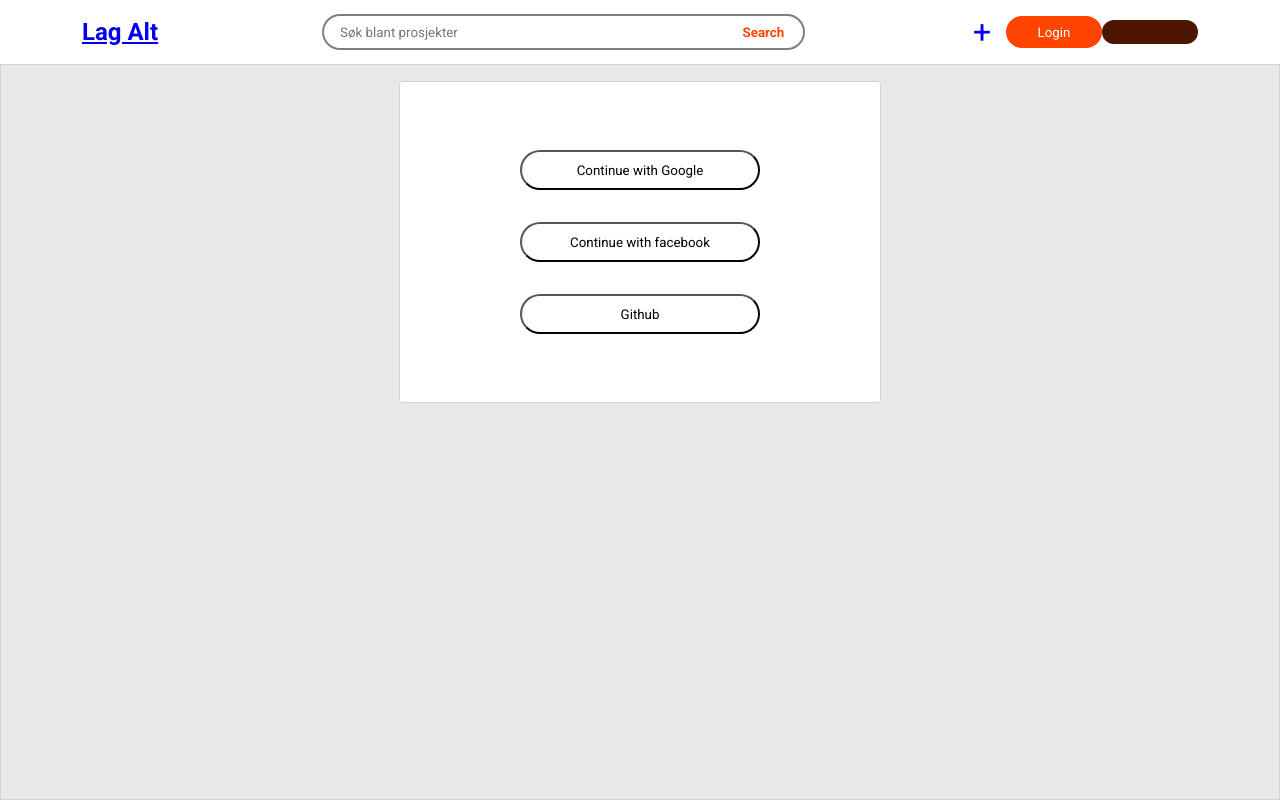
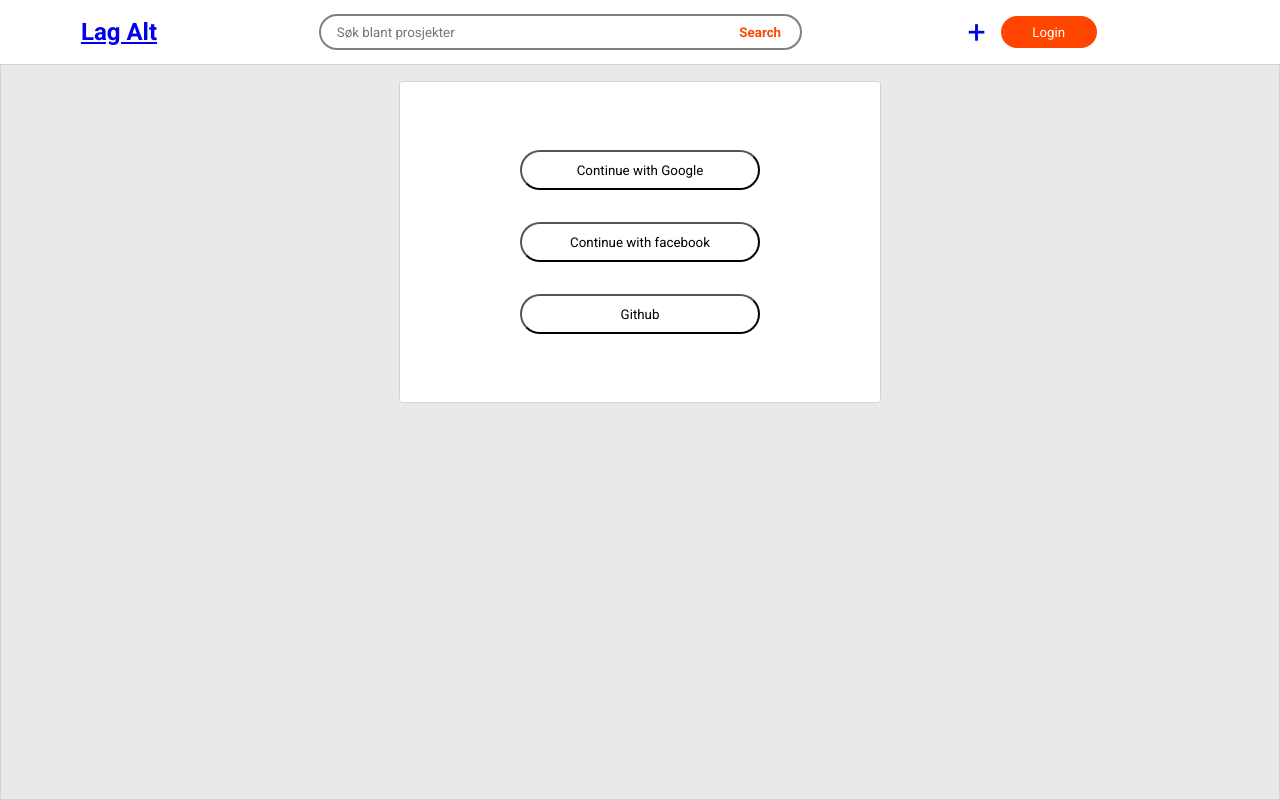
Before and after one commit to Vilgeir/Lagalt-Frontend, a React (Create React App) app: page /login in a window 1280 px wide. Built offline with nearby package versions, Linux system fonts and the light colour scheme; no server answers; a web font is replaced by a local one.

Commit message:
updating css profile /logout

```diff
--- a/src/components/navbar/navbar.css
+++ b/src/components/navbar/navbar.css
@@ -25,12 +25,13 @@
 	font-weight: 200;
 	border: none;
 	display: flex;
-	background-color: #4d1601;
-	color: white;
+	background-color: white;
+	color: black;
 	padding: 0.75rem 3rem;
 	justify-content: space-around;
 	align-items: center;
 	border-radius: 25px;
+	margin: 0.2rem;
 }
 #logout-button:hover,
 #logout-button:active {
```
